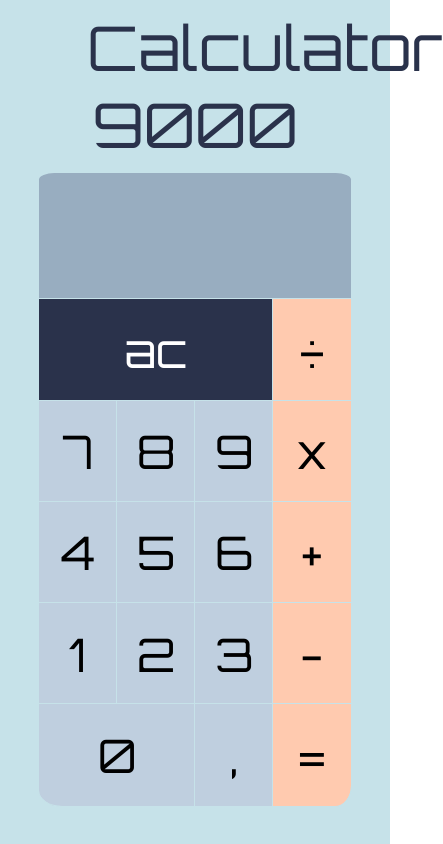
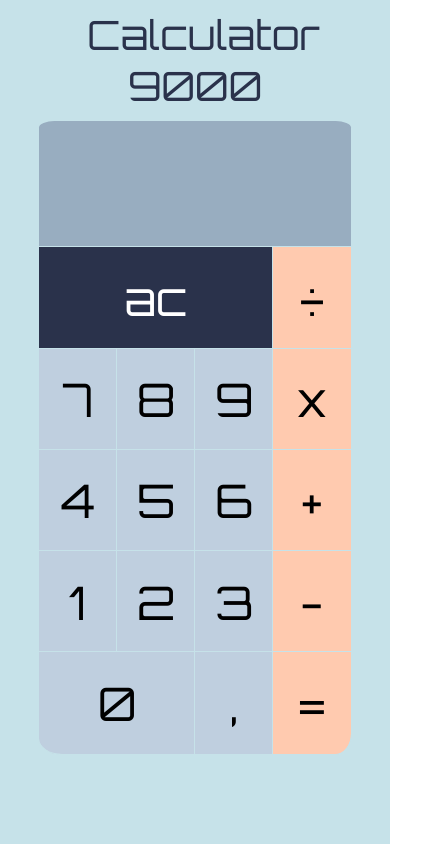
Before and after one commit to brrrouillard/react-calculator, a React (Create React App) app: page / in a window 390 px wide. Shown: the whole page, 443 px wide, since content can reach past the window. Built offline with nearby package versions, Linux system fonts and the light colour scheme.

Commit message:
Fix small screens bug

```diff
--- a/src/components/header/_Header.css
+++ b/src/components/header/_Header.css
@@ -16,3 +16,9 @@ header {
         font-size: 550%;
     }
 }
+
+@media screen and (max-width: 470px){
+    .title {
+        font-size: 360%;
+    }
+}
```
